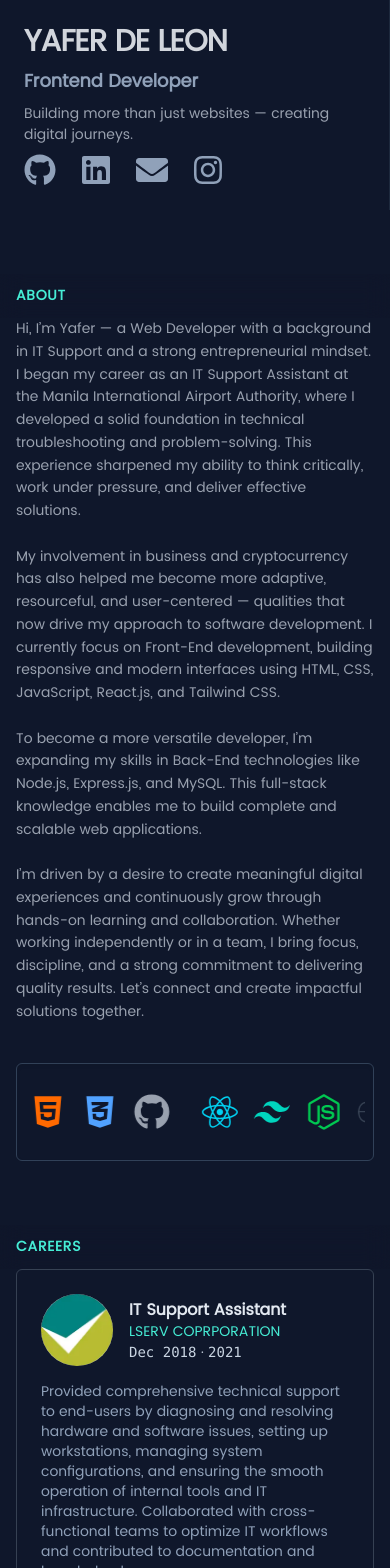
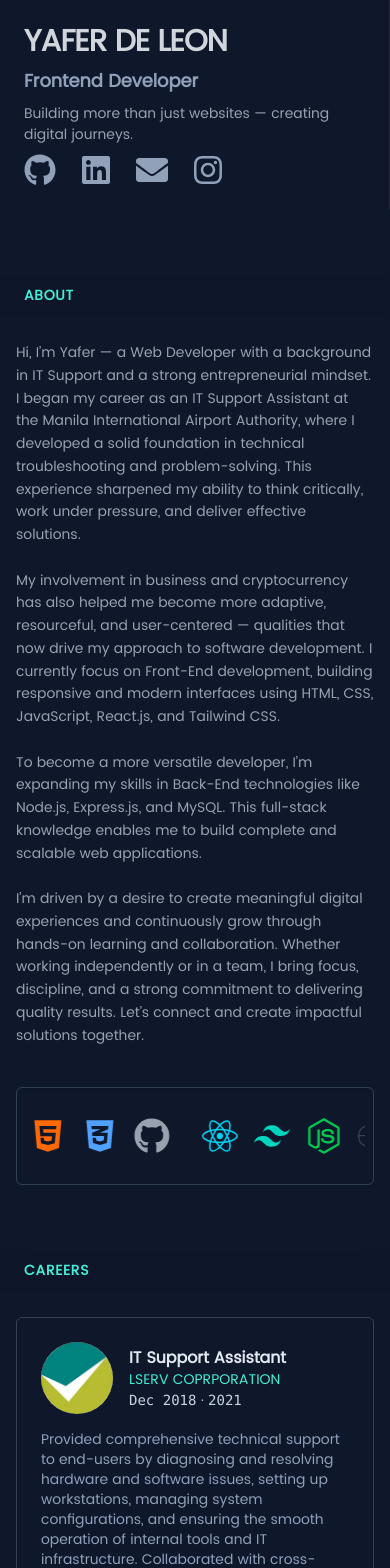
Before and after one commit to yaferdln/yaferdeleon, a React (Vite) app: page / in a window 390 px wide. Shown: the top 1568 px of the page. Built offline with nearby package versions, Linux system fonts and the light colour scheme.

Commit message:
initial commit

```diff
--- a/src/sections/About.jsx
+++ b/src/sections/About.jsx
@@ -8,7 +8,7 @@ const About = () => {
     <>
       {/* Sticky Mobile Header */}
       <div className="md:hidden sticky top-0 z-30 w-full bg-slate-900/60 backdrop-blur-md">
-        <h1 className="text-sm sm:text-base py-3 px-4 font-bold text-teal-300 uppercase tracking-wider">
+        <h1 className="text-sm sm:text-base py-3 px-6 font-bold text-teal-300 uppercase tracking-wider mb-6">
           About
         </h1>
       </div>
@@ -17,7 +17,7 @@ const About = () => {
       <section className="px-4 max-w-5xl mx-auto">
         {/* About Text */}
         <div
-          className="text-sm md:text-base text-gray-400 leading-relaxed"
+          className="text-sm md:text-base text-gray-400 leading-relaxed mb-4"
           dangerouslySetInnerHTML={{ __html: aboutText }}
         />
 
--- a/src/sections/Careers.jsx
+++ b/src/sections/Careers.jsx
@@ -10,7 +10,7 @@ const Careers = () => {
     <>
       {/* Sticky Mobile Header */}
       <div className="md:hidden sticky top-0 z-30 w-full bg-slate-900/60 backdrop-blur-md">
-        <h1 className="text-sm sm:text-base py-3 px-4 font-bold text-teal-300 uppercase tracking-wider">
+        <h1 className="text-sm sm:text-base py-3 px-6 font-bold text-teal-300 uppercase tracking-wider mb-6">
           Careers
         </h1>
       </div>
--- a/src/sections/Contact.jsx
+++ b/src/sections/Contact.jsx
@@ -47,7 +47,7 @@ const ContactForm = () => {
   return (
     <>
       <div className="md:hidden sticky top-0 z-30 w-full bg-slate-900/60 backdrop-blur-md">
-        <h1 className="text-sm sm:text-base py-3 px-4 font-bold text-teal-300 uppercase tracking-wider">
+        <h1 className="text-sm sm:text-base py-3 px-6 font-bold text-teal-300 uppercase tracking-wider mb-6">
           Contact
         </h1>
       </div>
--- a/src/sections/Projects.jsx
+++ b/src/sections/Projects.jsx
@@ -9,7 +9,7 @@ const Projects = () => {
   return (
     <>
       <div className="md:hidden sticky top-0 z-30 w-full bg-slate-900/60 backdrop-blur-md">
-        <h1 className="text-sm sm:text-base py-3 px-4 font-bold text-teal-300 uppercase tracking-wider">
+        <h1 className="text-sm sm:text-base py-3 px-6 font-bold text-teal-300 uppercase tracking-wider mb-6">
           Projects
         </h1>
       </div>
--- a/src/sections/Services.jsx
+++ b/src/sections/Services.jsx
@@ -5,7 +5,7 @@ const Services = () => {
   return (
     <>
       <div className="md:hidden sticky top-0 z-30 w-full bg-slate-900/60 backdrop-blur-md">
-        <h1 className="text-sm sm:text-base py-3 px-4 font-bold text-teal-300 uppercase tracking-wider">
+        <h1 className="text-sm sm:text-base py-3 px-6 font-bold text-teal-300 uppercase tracking-wider mb-6">
           Services
         </h1>
       </div>
```
